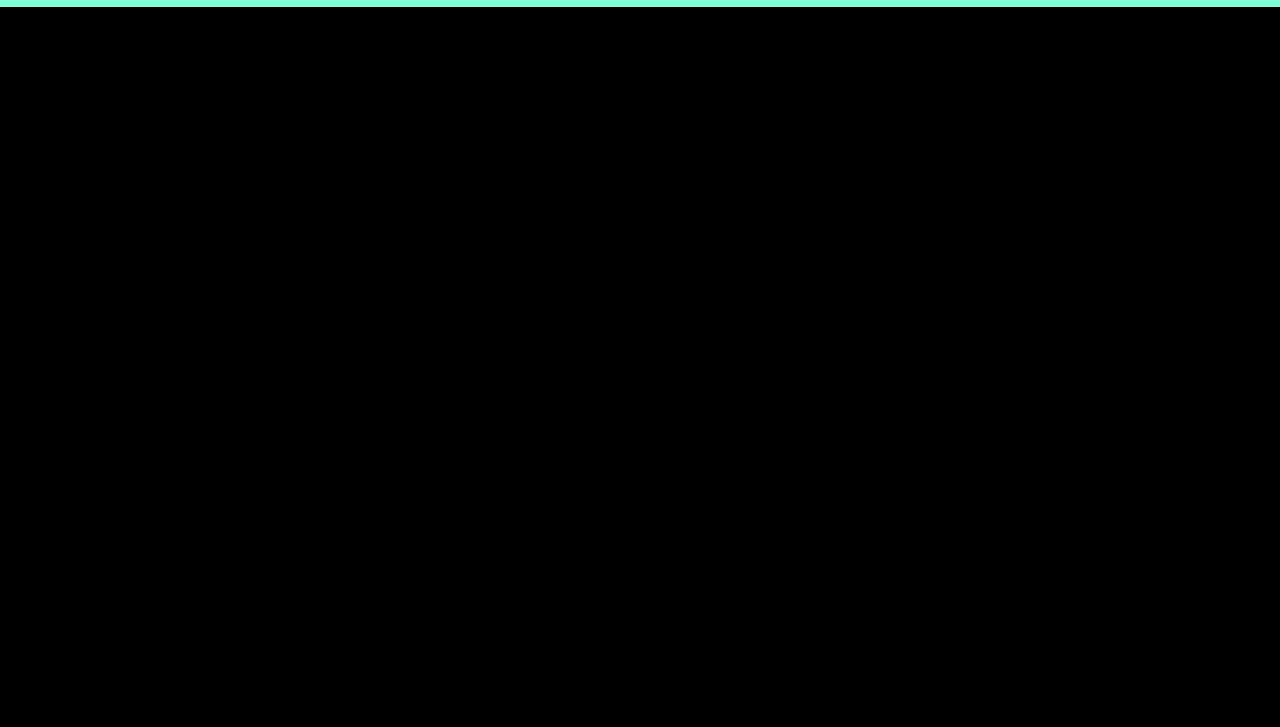
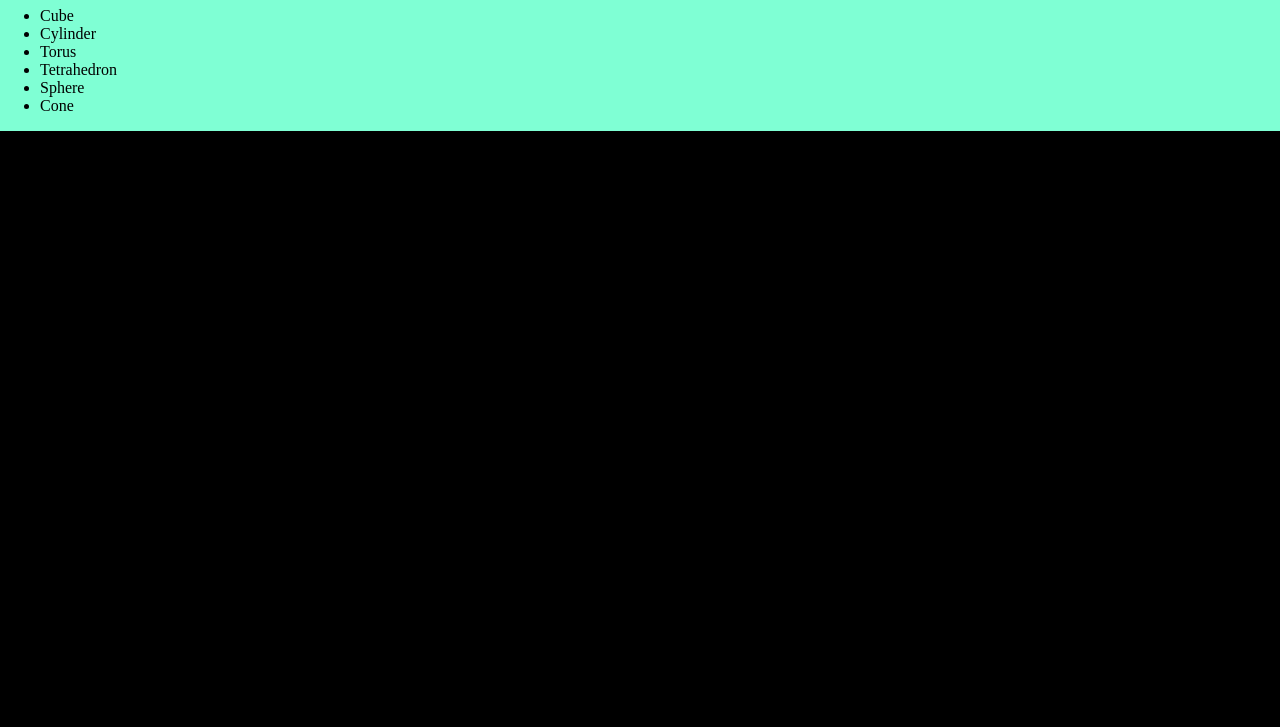
Before and after one commit to nimrahsl2/VR-shape-semi-complete, a plain HTML site: page index.html in a window 1280 px wide. Shown: the part 73-800 px from the top of the page. Drawn offline with nearby package versions, Linux system fonts and the light colour scheme.

Commit message:
Update index.html

```diff
--- a/index.html
+++ b/index.html
@@ -10,6 +10,14 @@
 <body>
   <div class="parent">
     <h1>SPEAK THE SHAPE OUT LOUD</h1>
+    <ul>
+      <li>Cube</li>
+      <li>Cylinder</li>
+      <li>Torus</li>
+      <li>Tetrahedron</li>
+      <li>Sphere</li>
+      <li>Cone</li>
+    </ul>
     <div id="container"></div>
   </div>
   <script src="app.js"></script>
```
